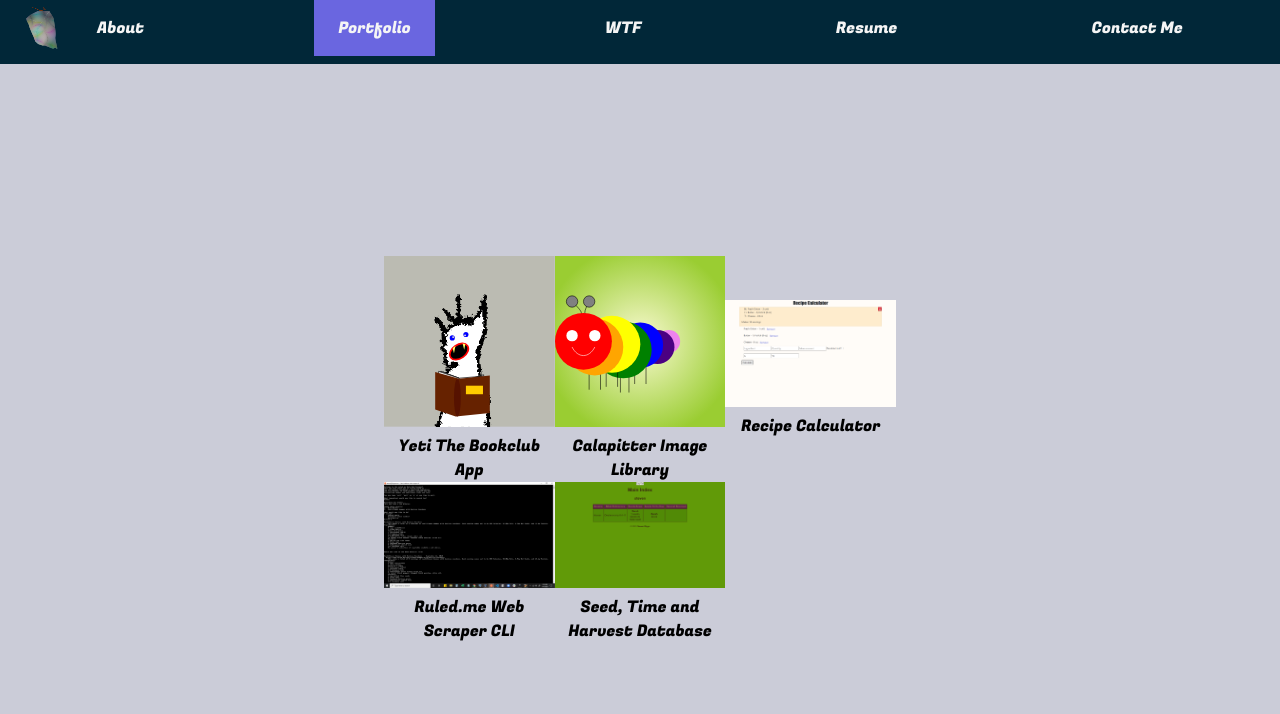
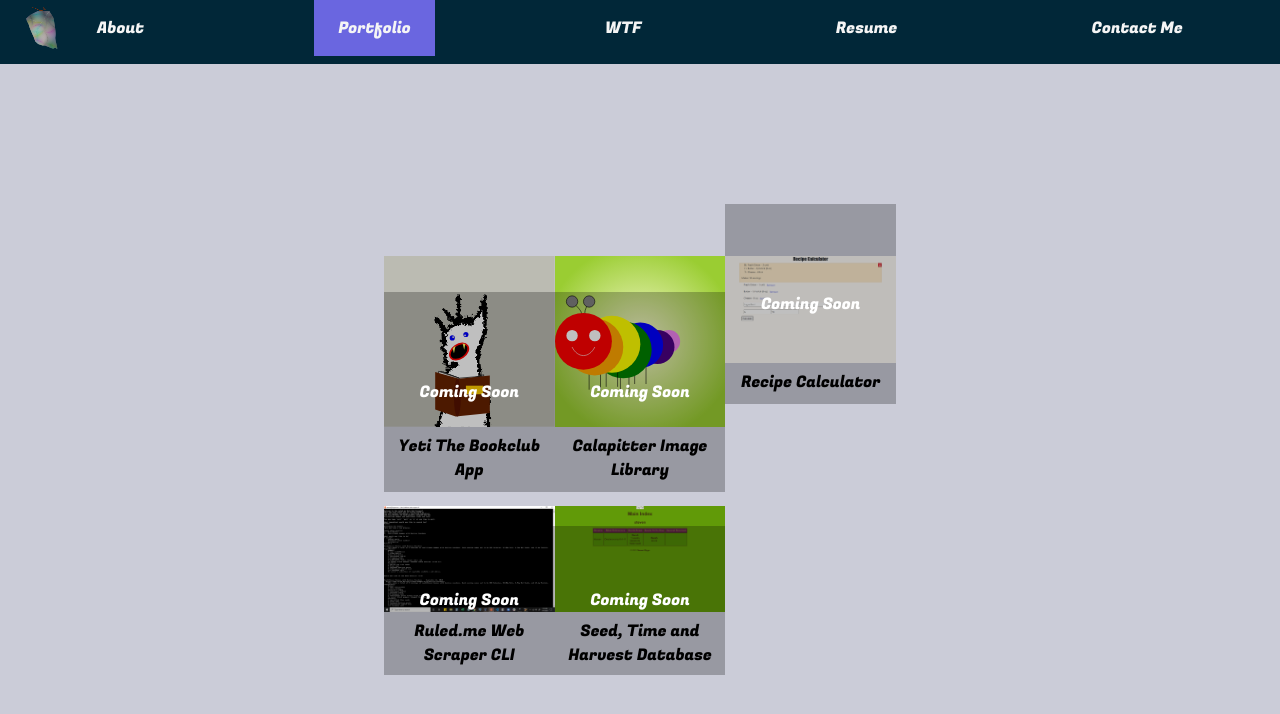
Before and after one commit to StevenDRiggs/my-next-website-frontend, a Next.js app: page /portfolio in a window 1280 px wide. Shown: the top 714 px of the page. Built offline with nearby package versions, Linux system fonts and the light colour scheme.

Commit message:
added 'coming soon' to portfolio items

```diff
--- a/pages/portfolio.js
+++ b/pages/portfolio.js
@@ -12,38 +12,65 @@ const Portfolio = () => {
     // <div className={styles.svgTester}>
     //   <Yeti className={styles.testItem} />
     // </div>
+    <>
       <div className={styles.portfolioGrid}>
+        <div className={styles.gridCell}>
           <Link href='#'>
             <a>
               <Yeti className={styles.thumbnail} />
               <caption className={styles.caption}>Yeti The Bookclub App</caption>
             </a>
           </Link>
+          <div className={styles.comingSoonDiv}>
+            <p className={styles.comingSoonText}>Coming Soon</p>
+          </div>
+        </div>
+        <div className={styles.gridCell}>
           <Link href='#'>
             <a>
               <CIL className={styles.thumbnail} />
               <caption className={styles.caption}>Calapitter Image Library</caption>
             </a>
           </Link>
+          <div className={styles.comingSoonDiv}>
+            <p className={styles.comingSoonText}>Coming Soon</p>
+          </div>
+        </div>
+        <div className={styles.gridCell}>
           <Link href='#'>
             <a>
               <Image src='/images/recipe-calculator.png' alt='Recipe Calculator' width={1440} height={900} className={styles.thumbnail} />
               <caption className={styles.caption}>Recipe Calculator</caption>
             </a>
           </Link>
+          <div className={styles.comingSoonDiv}>
+            <p className={styles.comingSoonText}>Coming Soon</p>
+          </div>
+        </div>
+        <div className={styles.gridCell}>
           <Link href='#'>
             <a>
               <Image src='/images/ruled-me-cli.png' alt='Ruled.me Web Scraper CLI' width={1440} height={900} className={styles.thumbnail} />
               <caption className={styles.caption}>Ruled.me Web Scraper CLI</caption>
             </a>
           </Link>
+          <div className={styles.comingSoonDiv}>
+            <p className={styles.comingSoonText}>Coming Soon</p>
+          </div>
+        </div>
+        <div className={styles.gridCell}>
           <Link href='#'>
             <a>
               <Image src='/images/sth.png' alt='Seed, Time and Harvest Database' width={1440} height={900} className={styles.thumbnail} />
               <caption className={styles.caption}>Seed, Time and Harvest Database</caption>
             </a>
           </Link>
+          <div className={styles.comingSoonDiv}>
+            <p className={styles.comingSoonText}>Coming Soon</p>
           </div>
+        </div>
+      </div>
+    </>
   )
 }
 
--- a/styles/Portfolio.module.css
+++ b/styles/Portfolio.module.css
@@ -27,6 +27,31 @@
 }
 
 
+.gridCell {
+  width: 100%;
+  height: 100%;
+  margin: 0;
+  padding: 0;
+}
+
+.comingSoonDiv {
+  z-index: 1;
+  display: flex;
+  position: relative;
+  width: 100%;
+  height: 80%;
+  top: -76%;
+  background-color: rgba(0,0,0,0.25);
+  align-items: center;
+}
+
+.comingSoonText {
+  color: white;
+  margin: auto;
+  text-align: center;
+}
+
+
 @media screen and (max-width: 900px) {
   .portfolioGrid {
     grid-template-columns: repeat(2, 1fr);
```
Lines whose indentation alone changed are shown as unchanged.
